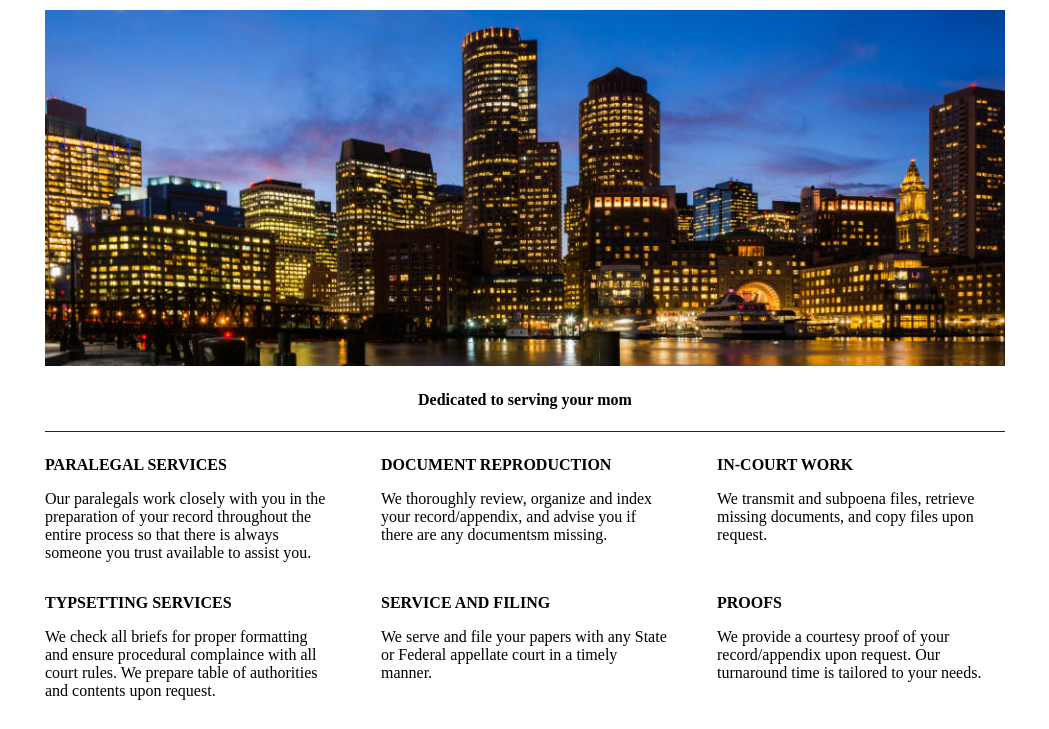
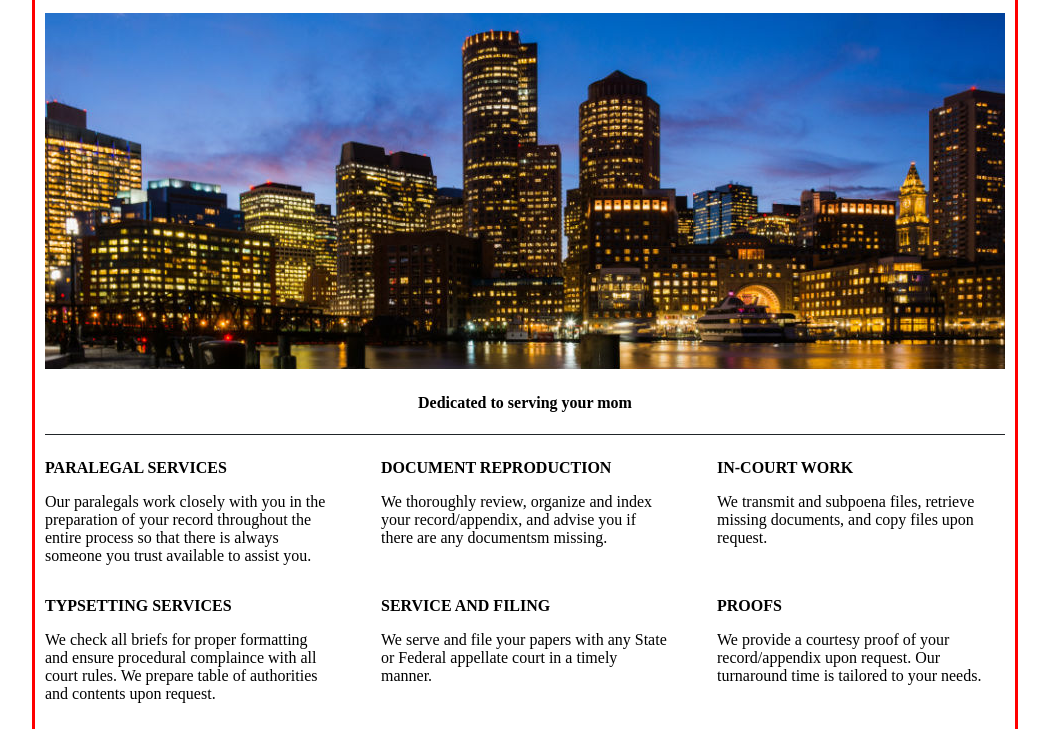
Before and after one commit to vilaj46/fcp, a plain HTML site: page index.html in a window 1280 px wide. Shown: the part 151-880 px from the top of the page, without its empty margins (115-1164 px from the left). Drawn offline with Linux system fonts and the light colour scheme.

Commit message:
Testing again...

```diff
--- a/style.css
+++ b/style.css
@@ -3,6 +3,7 @@
   margin: 4rem auto;
   display: grid;
   padding: 10px;
+  border: 3px solid red;
 }
 
 hr {
```
